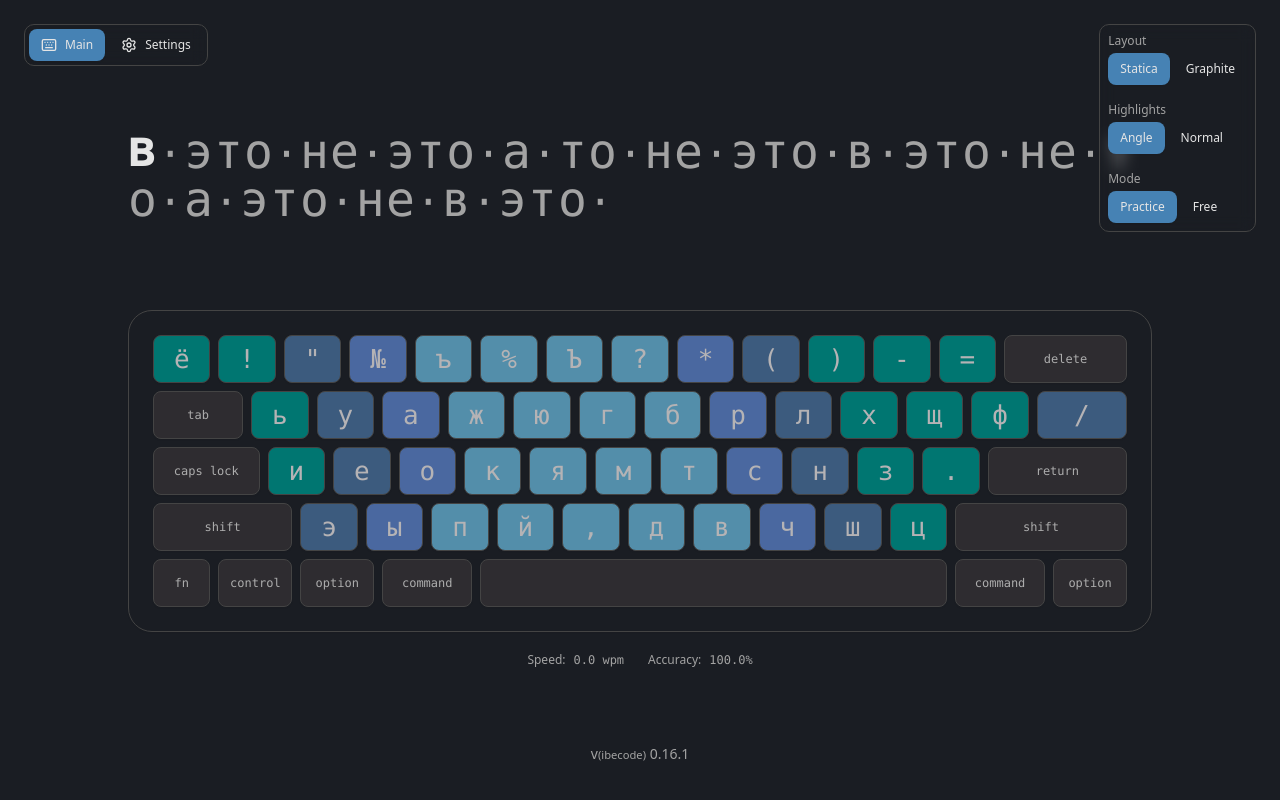
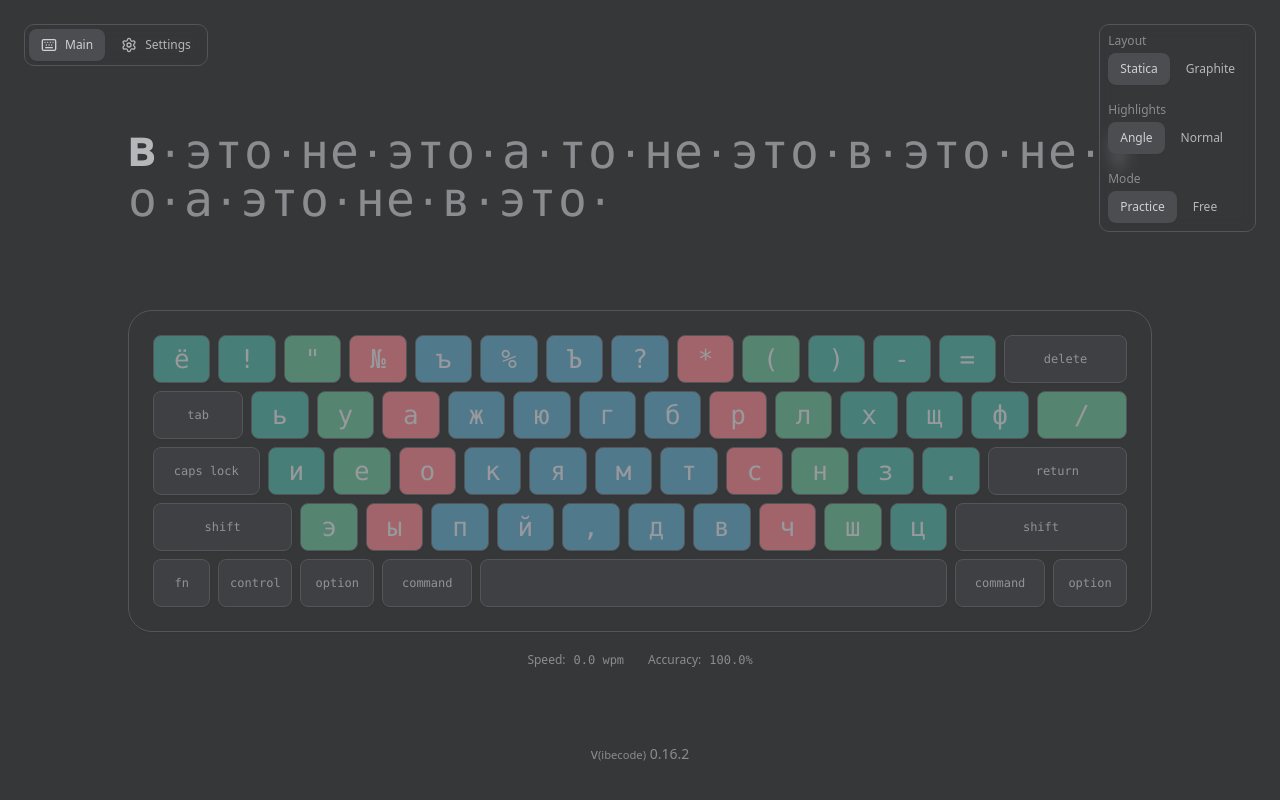
Before and after one commit to vlad-at-work/keys, a React (Vite) app: page / in a window 1280 px wide. Built offline with nearby package versions, Linux system fonts and the light colour scheme.

Commit message:
style: match keybr dark palette (background, text, and zone colors)

```diff
--- a/src/index.css
+++ b/src/index.css
@@ -8,40 +8,40 @@ body {
 
 @layer base {
     :root {
-        color-scheme: light;
-        --background: oklch(0.9824 0.0013 286.3757);
-        --foreground: oklch(0.3211 0 0);
-        --card: oklch(1 0 0);
-        --card-foreground: oklch(0.3211 0 0);
-        --popover: oklch(1 0 0);
-        --popover-foreground: oklch(0.3211 0 0);
-        --primary: oklch(0.6487 0.1538 150.3071);
-        --primary-foreground: oklch(1 0 0);
-        --secondary: oklch(0.6746 0.1414 261.338);
-        --secondary-foreground: oklch(1 0 0);
-        --muted: oklch(0.8828 0.0285 98.1033);
-        --muted-foreground: oklch(0.5382 0 0);
-        --accent: oklch(0.8269 0.108 211.9627);
-        --accent-foreground: oklch(0.3211 0 0);
-        --destructive: oklch(0.6368 0.2078 25.3313);
-        --destructive-foreground: hsl(0 0% 98%);
-        --border: oklch(0.8699 0 0);
-        --input: oklch(0.8699 0 0);
-        --ring: oklch(0.6487 0.1538 150.3071);
-        --chart-1: oklch(0.6487 0.1538 150.3071);
-        --chart-2: oklch(0.6746 0.1414 261.338);
-        --chart-3: oklch(0.8269 0.108 211.9627);
-        --chart-4: oklch(0.588 0.0993 245.7394);
-        --chart-5: oklch(0.5905 0.1608 148.2409);
+        color-scheme: dark;
+        --background: oklch(0.335 0.004 260);
+        --foreground: oklch(0.78 0.006 260);
+        --card: oklch(0.29 0.004 260);
+        --card-foreground: oklch(0.78 0.006 260);
+        --popover: oklch(0.29 0.004 260);
+        --popover-foreground: oklch(0.78 0.006 260);
+        --primary: oklch(0.72 0.09 150);
+        --primary-foreground: oklch(0.2 0.01 260);
+        --secondary: oklch(0.42 0.006 260);
+        --secondary-foreground: oklch(0.86 0.006 260);
+        --muted: oklch(0.42 0.006 260);
+        --muted-foreground: oklch(0.64 0.006 260);
+        --accent: oklch(0.47 0.01 260);
+        --accent-foreground: oklch(0.86 0.006 260);
+        --destructive: oklch(0.58 0.14 25);
+        --destructive-foreground: oklch(0.95 0.01 260);
+        --border: oklch(0.45 0.006 260);
+        --input: oklch(0.45 0.006 260);
+        --ring: oklch(0.72 0.09 150);
+        --chart-1: oklch(0.67 0.09 145);
+        --chart-2: oklch(0.7 0.09 115);
+        --chart-3: oklch(0.7 0.12 75);
+        --chart-4: oklch(0.67 0.08 210);
+        --chart-5: oklch(0.63 0.08 320);
         --radius: 0.625rem;
-        --sidebar: oklch(0.9824 0.0013 286.3757);
-        --sidebar-foreground: oklch(0.3211 0 0);
-        --sidebar-primary: oklch(0.6487 0.1538 150.3071);
-        --sidebar-primary-foreground: oklch(1 0 0);
-        --sidebar-accent: oklch(0.8269 0.108 211.9627);
-        --sidebar-accent-foreground: oklch(0.3211 0 0);
-        --sidebar-border: oklch(0.8699 0 0);
-        --sidebar-ring: oklch(0.6487 0.1538 150.3071);
+        --sidebar: oklch(0.29 0.004 260);
+        --sidebar-foreground: oklch(0.78 0.006 260);
+        --sidebar-primary: oklch(0.72 0.09 150);
+        --sidebar-primary-foreground: oklch(0.2 0.01 260);
+        --sidebar-accent: oklch(0.47 0.01 260);
+        --sidebar-accent-foreground: oklch(0.86 0.006 260);
+        --sidebar-border: oklch(0.45 0.006 260);
+        --sidebar-ring: oklch(0.72 0.09 150);
         --font-sans:
             ui-sans-serif, system-ui, -apple-system, BlinkMacSystemFont,
             "Segoe UI", Roboto, "Helvetica Neue", Arial, "Noto Sans",
@@ -55,38 +55,38 @@ body {
     }
     .dark {
         color-scheme: dark;
-        --background: oklch(0.2303 0.0125 264.2926);
-        --foreground: oklch(0.9219 0 0);
-        --card: oklch(0.321 0.0078 223.6661);
-        --card-foreground: oklch(0.9219 0 0);
-        --popover: oklch(0.321 0.0078 223.6661);
-        --popover-foreground: oklch(0.9219 0 0);
-        --primary: oklch(0.6487 0.1538 150.3071);
-        --primary-foreground: oklch(1 0 0);
-        --secondary: oklch(0.588 0.0993 245.7394);
-        --secondary-foreground: oklch(0.9219 0 0);
-        --muted: oklch(0.3867 0 0);
-        --muted-foreground: oklch(0.7155 0 0);
-        --accent: oklch(0.6746 0.1414 261.338);
-        --accent-foreground: oklch(0.9219 0 0);
-        --destructive: oklch(0.6368 0.2078 25.3313);
-        --destructive-foreground: hsl(0 0% 98%);
-        --border: oklch(0.3867 0 0);
-        --input: oklch(0.3867 0 0);
-        --ring: oklch(0.6487 0.1538 150.3071);
-        --chart-1: oklch(0.6487 0.1538 150.3071);
-        --chart-2: oklch(0.588 0.0993 245.7394);
-        --chart-3: oklch(0.6746 0.1414 261.338);
-        --chart-4: oklch(0.8269 0.108 211.9627);
-        --chart-5: oklch(0.5905 0.1608 148.2409);
-        --sidebar: oklch(0.2303 0.0125 264.2926);
-        --sidebar-foreground: oklch(0.9219 0 0);
-        --sidebar-primary: oklch(0.6487 0.1538 150.3071);
-        --sidebar-primary-foreground: oklch(1 0 0);
-        --sidebar-accent: oklch(0.6746 0.1414 261.338);
-        --sidebar-accent-foreground: oklch(0.9219 0 0);
-        --sidebar-border: oklch(0.3867 0 0);
-        --sidebar-ring: oklch(0.6487 0.1538 150.3071);
+        --background: oklch(0.335 0.004 260);
+        --foreground: oklch(0.78 0.006 260);
+        --card: oklch(0.29 0.004 260);
+        --card-foreground: oklch(0.78 0.006 260);
+        --popover: oklch(0.29 0.004 260);
+        --popover-foreground: oklch(0.78 0.006 260);
+        --primary: oklch(0.72 0.09 150);
+        --primary-foreground: oklch(0.2 0.01 260);
+        --secondary: oklch(0.42 0.006 260);
+        --secondary-foreground: oklch(0.86 0.006 260);
+        --muted: oklch(0.42 0.006 260);
+        --muted-foreground: oklch(0.64 0.006 260);
+        --accent: oklch(0.47 0.01 260);
+        --accent-foreground: oklch(0.86 0.006 260);
+        --destructive: oklch(0.58 0.14 25);
+        --destructive-foreground: oklch(0.95 0.01 260);
+        --border: oklch(0.45 0.006 260);
+        --input: oklch(0.45 0.006 260);
+        --ring: oklch(0.72 0.09 150);
+        --chart-1: oklch(0.67 0.09 145);
+        --chart-2: oklch(0.7 0.09 115);
+        --chart-3: oklch(0.7 0.12 75);
+        --chart-4: oklch(0.67 0.08 210);
+        --chart-5: oklch(0.63 0.08 320);
+        --sidebar: oklch(0.29 0.004 260);
+        --sidebar-foreground: oklch(0.78 0.006 260);
+        --sidebar-primary: oklch(0.72 0.09 150);
+        --sidebar-primary-foreground: oklch(0.2 0.01 260);
+        --sidebar-accent: oklch(0.47 0.01 260);
+        --sidebar-accent-foreground: oklch(0.86 0.006 260);
+        --sidebar-border: oklch(0.45 0.006 260);
+        --sidebar-ring: oklch(0.72 0.09 150);
         --radius: 0.625rem;
         --font-sans:
             ui-sans-serif, system-ui, -apple-system, BlinkMacSystemFont,
--- a/src/version.ts
+++ b/src/version.ts
@@ -1 +1 @@
-export const VIBECODE_VERSION = "0.16.1";
+export const VIBECODE_VERSION = "0.16.2";
```
